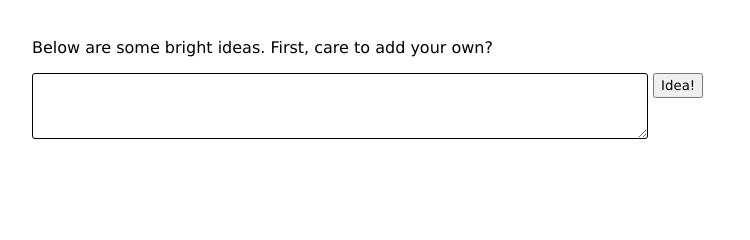
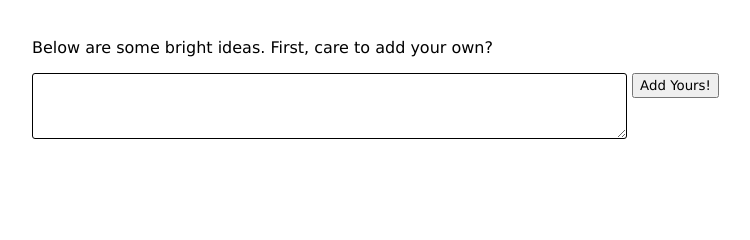
Before and after one commit to p-fisher/projects_publ, a Flask app: template i_proj_01/flaskapp/templates/success.html in a window 1280 px wide. Shown: the part 67-307 px from the top of the page, without its empty margins (208-958 px from the left). Run offline with Flask 2, Linux system fonts and the light colour scheme; the template is opened without the code that fills it, so the values that code supplies are empty.

Commit message:
tweaks minor

```diff
--- a/i_proj_01/flaskapp/templates/success.html
+++ b/i_proj_01/flaskapp/templates/success.html
@@ -25,10 +25,10 @@
             <form action="/create/idea" method="POST">
                 <div>
                     <!-- <label for="summary">First name:</label><br> -->
-                    <textarea id="summary" name="summary" cols="85" rows="4" value="Post something witty here."></textarea>
+                    <textarea id="summary" name="summary" cols="82" rows="4" value="Post something witty here."></textarea>
                     <!-- <label for="user_id">First name:</label><br> -->
                     <input type="hidden" id="user_id" name="user_id" value="{{user.id}}">
-                    <button>Idea!</button>
+                    <button>Add Yours!</button>
             </div>
             </form>
 
```
Also changed, not shown: 1 other file.
